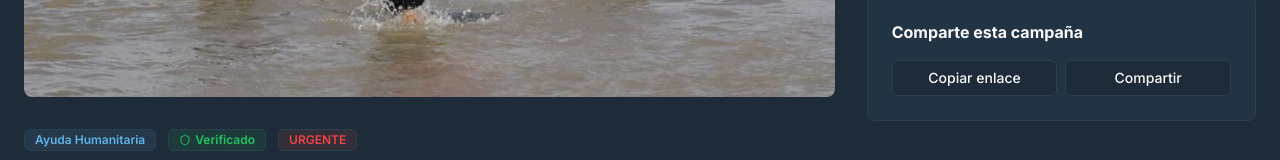
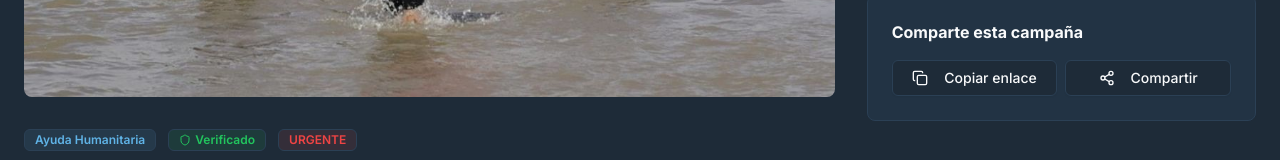
Before and after one commit to Emprendethon2025/Emprendethon, a Next.js app: page /campaigns/0 in a window 1280 px wide. Shown: the part 472-632 px from the top of the page. Built offline with nearby package versions, Linux system fonts and the light colour scheme.

Commit message:
fix: Donar button

```diff
--- a/app/campaigns/[id]/page.tsx
+++ b/app/campaigns/[id]/page.tsx
@@ -1,16 +1,23 @@
+"use client";
+
 import { Button } from "@/components/ui/button";
 import { Progress } from "@/components/ui/progress";
 import { Tabs, TabsContent, TabsList, TabsTrigger } from "@/components/ui/tabs";
 import { Badge } from "@/components/ui/badge";
 import { DonationForm } from "@/components/donation-form";
 import { TransparencyTracker } from "@/components/transparency-tracker";
-import { Clock, Users, Award, Shield, ExternalLink } from "lucide-react";
+import { Clock, Users, Award, Shield, ExternalLink, Copy, Share2 } from "lucide-react";
 import Image from "next/image";
+import { useParams } from "next/navigation";
+import { useEffect, useState } from "react";
 
-export default async function CampaignDetailPage({ params }: { params: Promise<{ id: string }> }) {
-  // En Next.js 15, params es una promesa que debe esperarse
-  const { id: campaignId } = await params;
+export default function CampaignDetailPage() {
+  const params = useParams();
+  const campaignId = params?.id as string;
+  const [campaign, setCampaign] = useState<any>(null);
+  const [isLoading, setIsLoading] = useState(true);
 
+  useEffect(() => {
     // Datos de campañas (en una implementación real, estos vendrían de una API o blockchain)
     const campaignsData = [
       {
@@ -50,9 +57,9 @@ export default async function CampaignDetailPage({ params }: { params: Promise<{
             id: "3",
             title: "Patrocinador Oficial",
             description:
-            "Tu nombre/logo en nuestro sitio web y materiales promocionales como patrocinador oficial de la ayuda",
-          minDonation: 1000,
-          claimed: 3,
+              "Reconocimiento prominente, certificado especial y participación en el evento de cierre",
+            minDonation: 500,
+            claimed: 7,
           },
         ],
         updates: [
@@ -309,8 +316,14 @@ export default async function CampaignDetailPage({ params }: { params: Promise<{
       // Aquí irían las demás campañas...
     ];
 
-  // Buscar la campaña según el ID
     const campaign = campaignsData.find((c) => c.id === campaignId) || campaignsData[0];
+    setCampaign(campaign);
+    setIsLoading(false);
+  }, [campaignId]);
+
+  if (isLoading) {
+    return <div>Cargando...</div>;
+  }
 
   const progress = Math.min(
     Math.round((campaign.raised / campaign.goal) * 100),
@@ -532,10 +545,33 @@ export default async function CampaignDetailPage({ params }: { params: Promise<{
             <div className="border border-border rounded-lg p-6 bg-card">
               <h3 className="font-bold mb-4">Comparte esta campaña</h3>
               <div className="flex gap-2">
-                <Button variant="outline" className="flex-1">
+                <Button
+                  variant="outline"
+                  className="flex-1"
+                  onClick={() => {
+                    if (typeof window !== 'undefined') {
+                      navigator.clipboard.writeText(window.location.href);
+                      // Aquí podríamos mostrar una notificación de éxito
+                    }
+                  }}
+                >
+                  <Copy className="h-4 w-4 mr-2" />
                   Copiar enlace
                 </Button>
-                <Button variant="outline" className="flex-1">
+                <Button
+                  variant="outline"
+                  className="flex-1"
+                  onClick={() => {
+                    if (typeof window !== 'undefined' && navigator.share) {
+                      navigator.share({
+                        title: campaign?.title,
+                        text: 'Ayuda a financiar esta campaña',
+                        url: window.location.href,
+                      });
+                    }
+                  }}
+                >
+                  <Share2 className="h-4 w-4 mr-2" />
                   Compartir
                 </Button>
               </div>
--- a/app/campaigns/page.tsx
+++ b/app/campaigns/page.tsx
@@ -1,3 +1,5 @@
+"use client";
+
 import { Button } from "@/components/ui/button";
 import { Input } from "@/components/ui/input";
 import { CampaignCard } from "@/components/campaign-card";
@@ -140,9 +142,15 @@ export default function CampaignsPage() {
                   </div>
                 </div>
               </div>
-              <Link href={`/campaigns/${campaigns.find(c => c.featured)?.id}`} passHref>
-                <Button size="lg" className="w-full md:w-auto">Donar Ahora</Button>
-              </Link>
+              <Button
+                asChild
+                size="lg"
+                className="w-full md:w-auto"
+              >
+                <Link href={`/campaigns/${campaigns.find(c => c.featured)?.id}`}>
+                  Donar Ahora
+                </Link>
+              </Button>
             </div>
           </div>
         </div>
--- a/app/licitaciones/page.tsx
+++ b/app/licitaciones/page.tsx
@@ -6,6 +6,7 @@ import { Card, CardContent, CardDescription, CardFooter, CardHeader, CardTitle }
 import { Input } from "@/components/ui/input";
 import { Tabs, TabsList, TabsTrigger } from "@/components/ui/tabs";
 import { Badge } from "@/components/ui/badge";
+import Link from "next/link";
 
 // Sample data for licitaciones
 const licitacionesData = [
@@ -155,10 +156,12 @@ export default function LicitacionesPage() {
               <div className="font-semibold text-lg">{licitacion.budget}</div>
             </CardContent>
             <CardFooter className="flex justify-between">
-              <Button variant="outline">Ver detalles</Button>
+              <Button variant="outline" asChild>
+                <Link href={`/licitaciones/${licitacion.id}`}>Ver detalles</Link>
+              </Button>
               {licitacion.status === "Abierta" && (
-                <Button className="bg-neonpink hover:bg-neonpink/80 transition-colors">
-                  Participar
+                <Button className="bg-neonpink hover:bg-neonpink/80 transition-colors" asChild>
+                  <Link href={`/licitaciones/${licitacion.id}/participar`}>Participar</Link>
                 </Button>
               )}
             </CardFooter>
--- a/app/page.tsx
+++ b/app/page.tsx
@@ -1,3 +1,5 @@
+"use client";
+
 import Link from "next/link";
 import { Button } from "@/components/ui/button";
 import { ArrowRight, Shield, Users, Wallet, LineChart } from "lucide-react";
@@ -135,17 +137,23 @@ export default function Home() {
           </p>
           <div className="flex flex-col sm:flex-row gap-4 justify-center">
             <Button
+              asChild
               size="lg"
               className="bg-neonpink hover:bg-neonpink/80 text-white transition-colors hover-scale"
             >
-              Crear Campaña
+              <Link href="/campaigns/create">
+                Crear Campaña
+              </Link>
             </Button>
             <Button
+              asChild
               size="lg"
               variant="outline"
               className="border-skyblue/50 text-skyblue hover:bg-skyblue/10 hover:text-skyblue transition-colors"
             >
-              Explorar Proyectos
+              <Link href="/campaigns">
+                Explorar Proyectos
+              </Link>
             </Button>
           </div>
         </div>
--- a/components/campaign-card.tsx
+++ b/components/campaign-card.tsx
@@ -1,3 +1,5 @@
+"use client";
+
 import Link from "next/link"
 import Image from "next/image"
 import { Card, CardContent, CardFooter, CardHeader } from "@/components/ui/card"
@@ -72,9 +74,11 @@ export function CampaignCard({ campaign }: CampaignCardProps) {
         </div>
       </CardContent>
       <CardFooter className="p-6 pt-0">
-        <Link href={`/campaigns/${campaign.id}`} className="w-full" passHref>
-          <Button className="w-full bg-skyblue hover:bg-skyblue/80 transition-colors">Donar Ahora</Button>
-        </Link>
+        <Button asChild className="w-full bg-skyblue hover:bg-skyblue/80 transition-colors">
+          <Link href={`/campaigns/${campaign.id}`}>
+            Donar Ahora
+          </Link>
+        </Button>
       </CardFooter>
     </Card>
   )
--- a/components/navbar.tsx
+++ b/components/navbar.tsx
@@ -1,7 +1,9 @@
 "use client";
 
+import * as React from "react";
+import Link from "next/link";
+import { usePathname } from "next/navigation";
 import { useState } from "react";
-import Link from "next/link";
 import { Button } from "@/components/ui/button";
 import { ConnectWalletButton } from "@/components/connect-wallet-button";
 import {
@@ -18,6 +20,7 @@ import { Menu } from "lucide-react";
 
 export function Navbar() {
   const [isMenuOpen, setIsMenuOpen] = useState(false);
+  const pathname = usePathname();
 
   return (
     <header className="sticky top-0 z-50 w-full border-b border-border/40 bg-background/80 backdrop-blur-md supports-[backdrop-filter]:bg-background/60">
```
Lines whose indentation alone changed are shown as unchanged.
